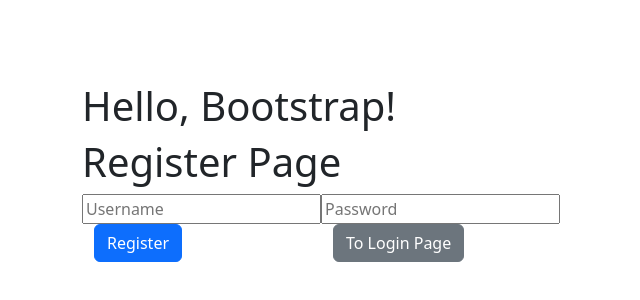
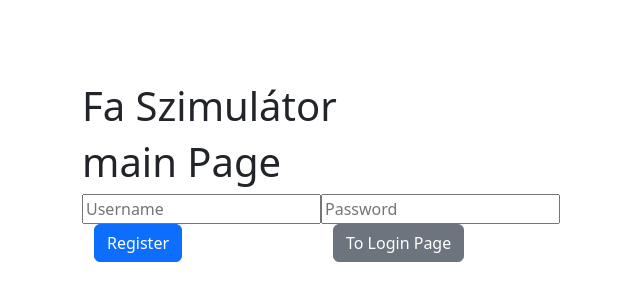
Before and after one commit to FakanBalint/SzFMMini, a Vue app: page / in a window 1280 px wide. Shown: the part 228-528 px from the top of the page, without its empty margins (68-708 px from the left). Built offline with nearby package versions, Linux system fonts and the light colour scheme.

Commit message:
router view added

```diff
--- a/src/App.vue
+++ b/src/App.vue
@@ -4,11 +4,16 @@
 </script>
 
 <template>
+
+
   <div class="container">
-    <h1>Hello, Bootstrap!</h1>
-    <Registerpage />
+    <h1>Fa Szimulátor</h1>
+      <router-view>
 
+    </router-view>
   </div>
+
+
 </template>
 
 <style scoped>
--- a/src/Pages/Mainpage.vue
+++ b/src/Pages/Mainpage.vue
@@ -0,0 +1,38 @@
+<script setup>
+
+</script>
+
+<template>
+
+    <div class="header">
+        <h1>main Page</h1>
+    </div>
+    <div>
+        <input type="text" placeholder="Username">
+        <input type="text" placeholder="Password">
+
+
+    </div>
+
+        <div>
+        <!-- Bootstrap Grid Container -->
+        <div class="container">
+        <div class="row">
+            <div class="col-md-6">
+            <!-- Button 1 -->
+            <button class="btn btn-primary">Register</button>
+            </div>
+            <div class="col-md-6">
+            <!-- Button 2 -->
+            <button class="btn btn-secondary">To Login Page</button>
+            </div>
+        </div>
+        </div>
+    </div>
+
+
+</template>
+
+<style scoped>
+
+</style>
--- a/src/router/index.js
+++ b/src/router/index.js
@@ -1,13 +1,26 @@
 import { createRouter, createWebHistory } from 'vue-router'
 import HomeView from '../views/HomeView.vue'
+import Mainpage from '../pages/Mainpage.vue'
+import Registerpage from '../pages/Registerpage.vue'
+import Loginpage from '../pages/Loginpage.vue'
 
 const router = createRouter({
   history: createWebHistory(import.meta.env.BASE_URL),
   routes: [
     {
       path: '/',
-      name: 'home',
-      component: HomeView
+      name: 'Mainpage',
+      component: Mainpage
+    },
+    {
+      path: '/register',
+      name: 'Registerpage',
+      component: Registerpage
+    },
+    {
+      path: '/login',
+      name: 'Loginpage',
+      component: Loginpage
     },
     {
       path: '/about',
```
